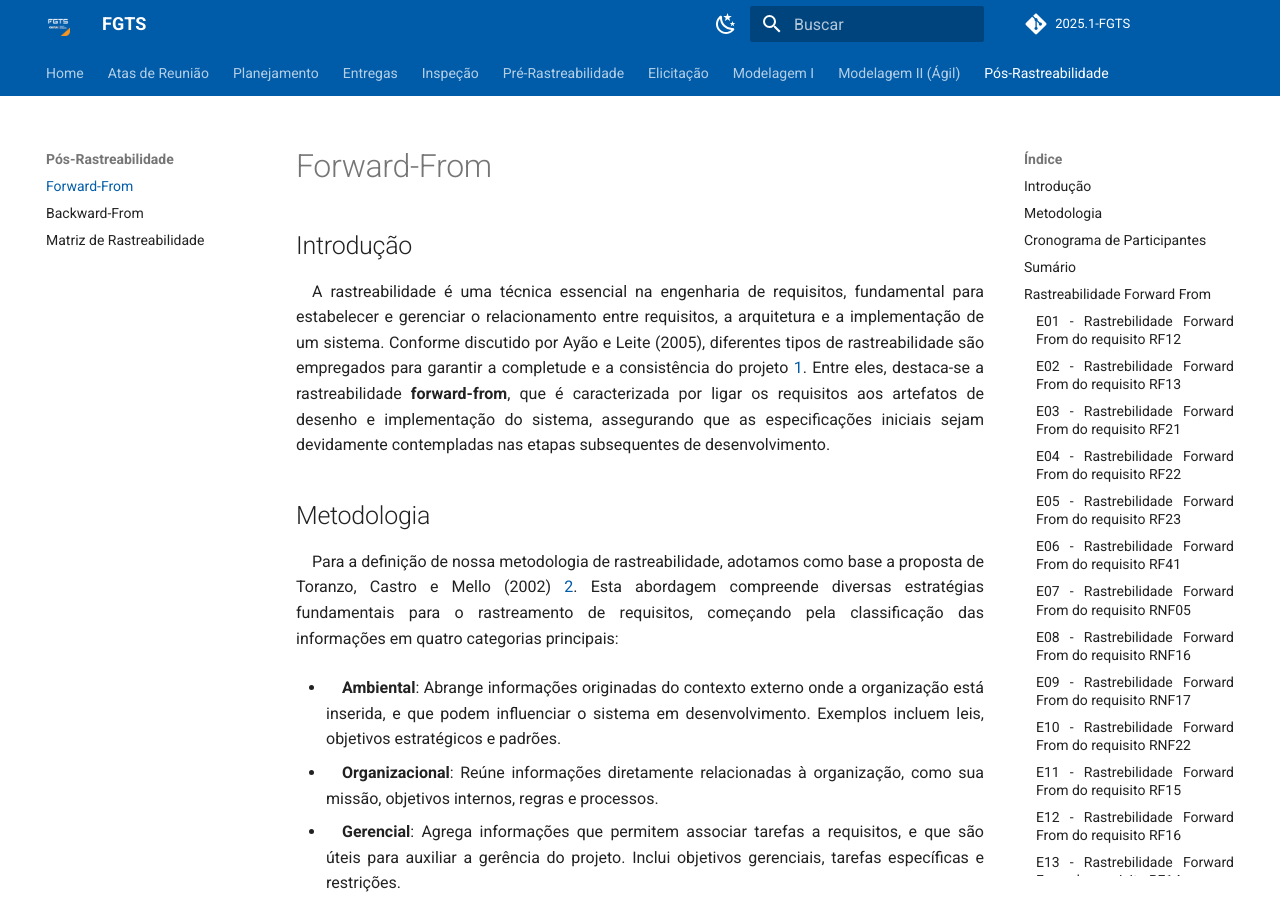
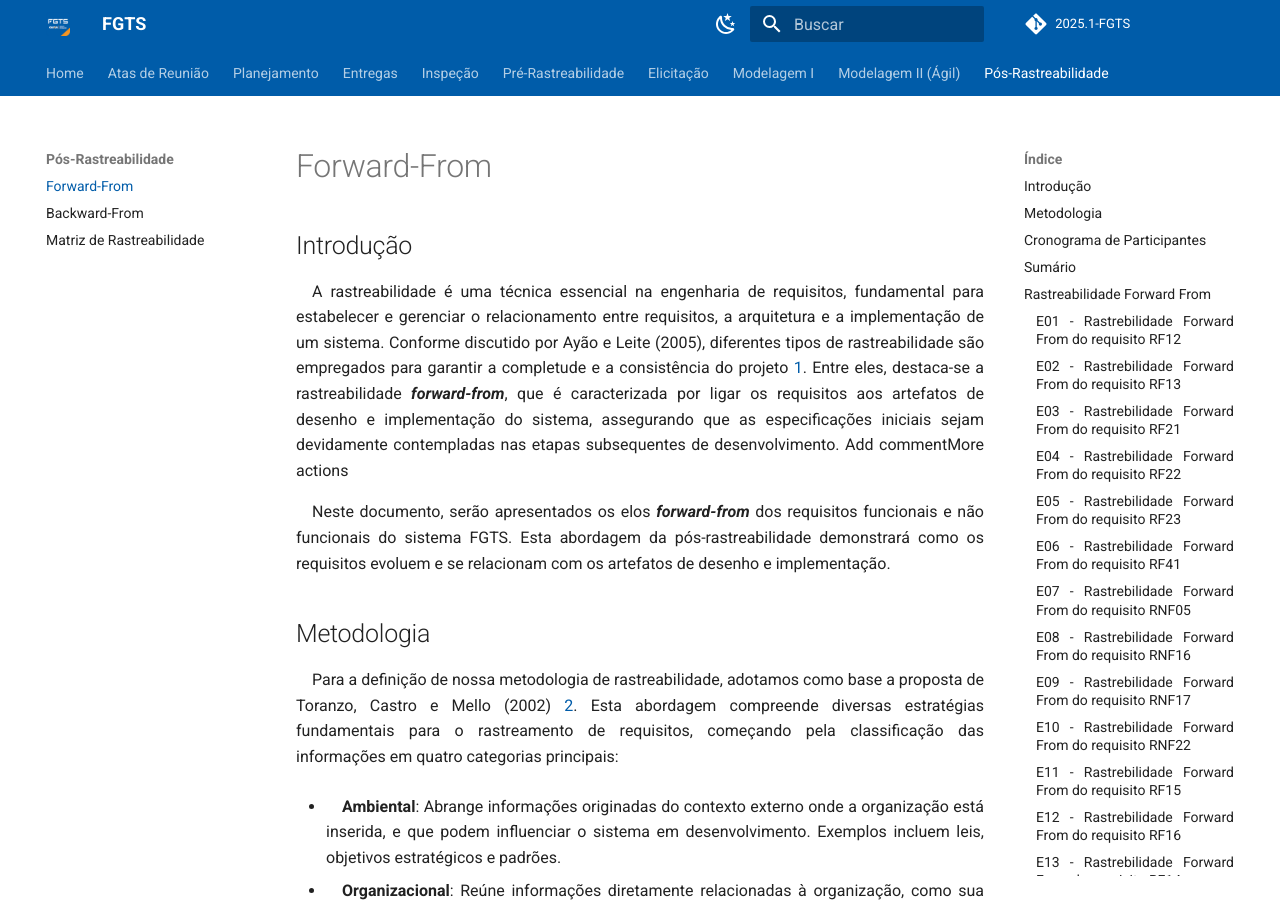
Before and after one commit to eduardodpms/REQ-FGTS, an MkDocs documentation site: the page built from docs/Pos-Rastreabilidade/Forward-From.md, in a window 1280 px wide and 900 px high. Built offline with MkDocs 1.6.1 and Material for MkDocs 9.7.7, drawn with Linux system fonts in a browser that asks for light colours; comment, search, counter and statistics services are not loaded.

Commit message:
Update Forward-From.md

```diff
--- a/docs/Pos-Rastreabilidade/Forward-From.md
+++ b/docs/Pos-Rastreabilidade/Forward-From.md
@@ -1,6 +1,9 @@
 ##  Introdução
 
-A rastreabilidade é uma técnica essencial na engenharia de requisitos, fundamental para estabelecer e gerenciar o relacionamento entre requisitos, a arquitetura e a implementação de um sistema. Conforme discutido por Ayão e Leite (2005), diferentes tipos de rastreabilidade são empregados para garantir a completude e a consistência do projeto  <a href="REF1">1</a>. Entre eles, destaca-se a rastreabilidade **forward-from**, que é caracterizada por ligar os requisitos aos artefatos de desenho e implementação do sistema, assegurando que as especificações iniciais sejam devidamente contempladas nas etapas subsequentes de desenvolvimento.
+A rastreabilidade é uma técnica essencial na engenharia de requisitos, fundamental para estabelecer e gerenciar o relacionamento entre requisitos, a arquitetura e a implementação de um sistema. Conforme discutido por Ayão e Leite (2005), diferentes tipos de rastreabilidade são empregados para garantir a completude e a consistência do projeto  <a href="REF1">1</a>. Entre eles, destaca-se a rastreabilidade ***forward-from***, que é caracterizada por ligar os requisitos aos artefatos de desenho e implementação do sistema, assegurando que as especificações iniciais sejam devidamente contempladas nas etapas subsequentes de desenvolvimento. Add commentMore actions
+
+Neste documento, serão apresentados os elos ***forward-from*** dos requisitos funcionais e não funcionais do sistema FGTS. Esta abordagem da pós-rastreabilidade demonstrará como os requisitos evoluem e se relacionam com os artefatos de desenho e implementação.
+
 
 ##  Metodologia
 
```
